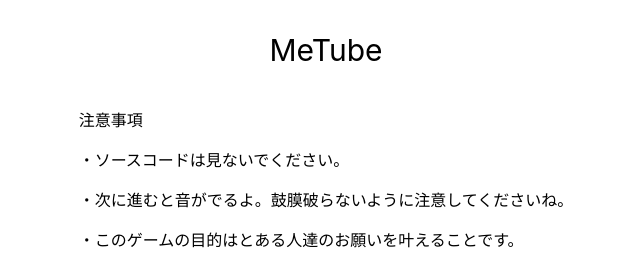
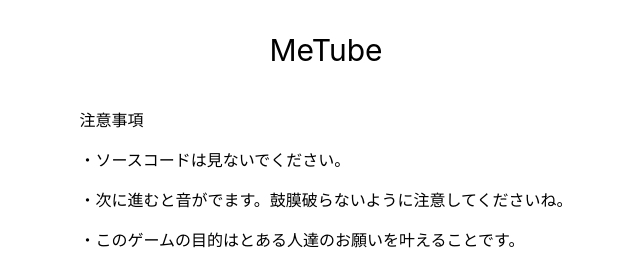
Before and after one commit to inRivity/me-tube-react, a React (Create React App) app: page /me-tube-react/ in a window 1280 px wide. Shown: the top 270 px of the page, without its empty margins (314-954 px from the left). Built offline with nearby package versions, Linux system fonts and the light colour scheme.

Commit message:
文末変更

```diff
--- a/src/pages/Attention.tsx
+++ b/src/pages/Attention.tsx
@@ -20,7 +20,7 @@ export function Attention(props: {
 
       <div className='leading-10'>注意事項
       <p>・ソースコードは見ないでください。</p>
-      <p>・次に進むと音がでるよ。鼓膜破らないように注意してくださいね。</p>
+      <p>・次に進むと音がでます。鼓膜破らないように注意してくださいね。</p>
       <p>・このゲームの目的はとある人達のお願いを叶えることです。</p>
       <p>・ネタバレは禁止です</p></div>
 
```
